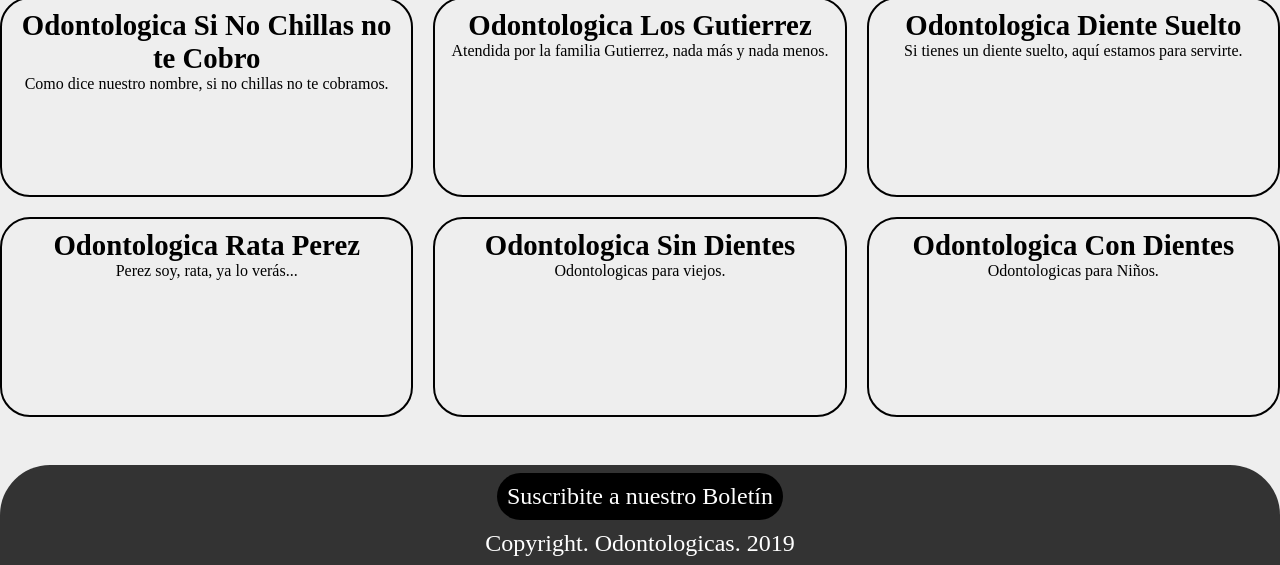
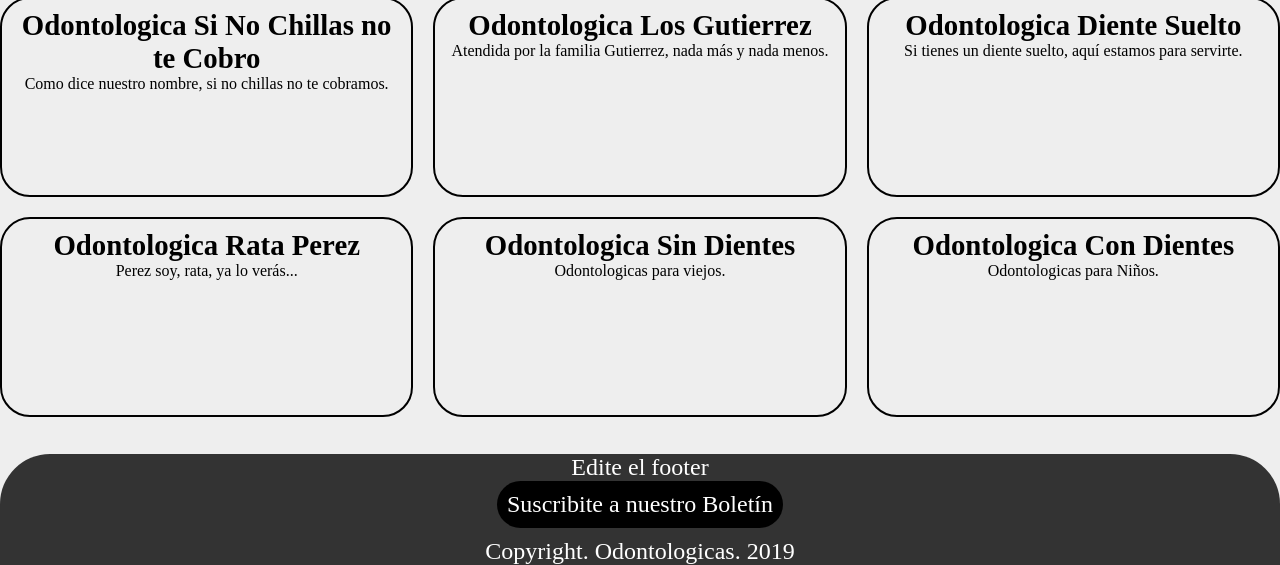
Before and after one commit to taneralberto/odontologicas, a plain HTML site: page index.html in a window 1280 px wide. Shown: the part 235-800 px from the top of the page. Drawn offline with Linux system fonts and the light colour scheme.

Commit message:
Edite el footer y supuestamente lo puse más bonito

```diff
--- a/index.html
+++ b/index.html
@@ -47,6 +47,7 @@
     </section>
 
     <footer>
+        Edite el footer
         <div>
             <p>Suscribite a nuestro Boletín</p>
         </div>
```
